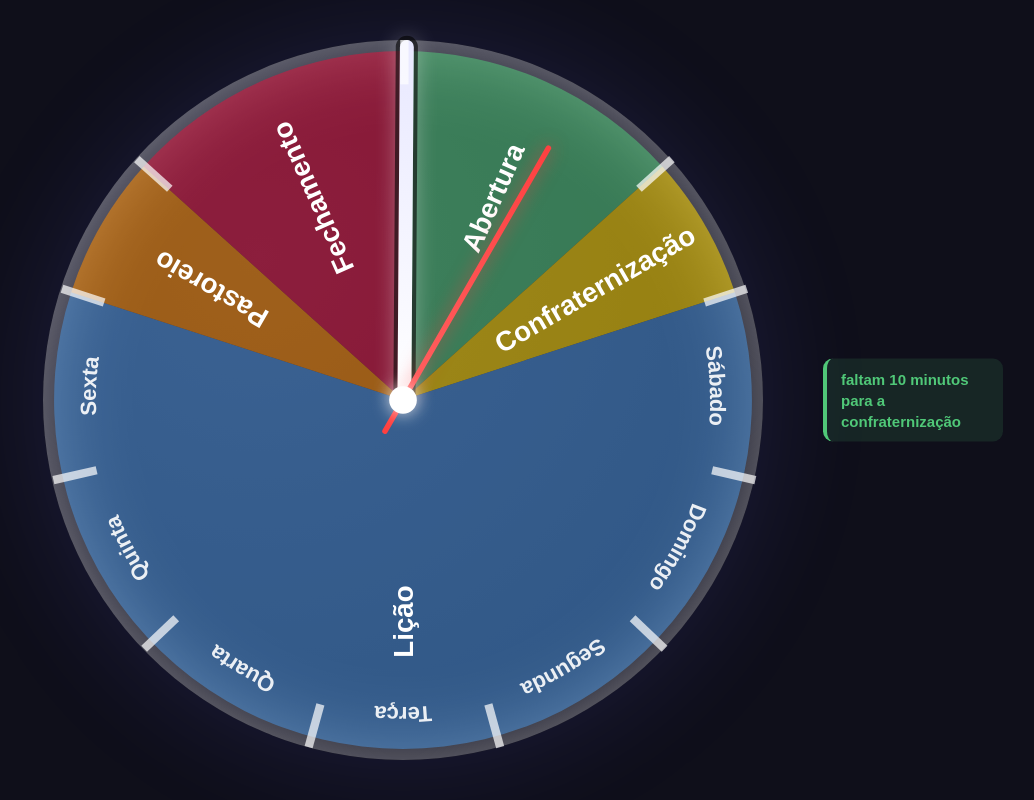
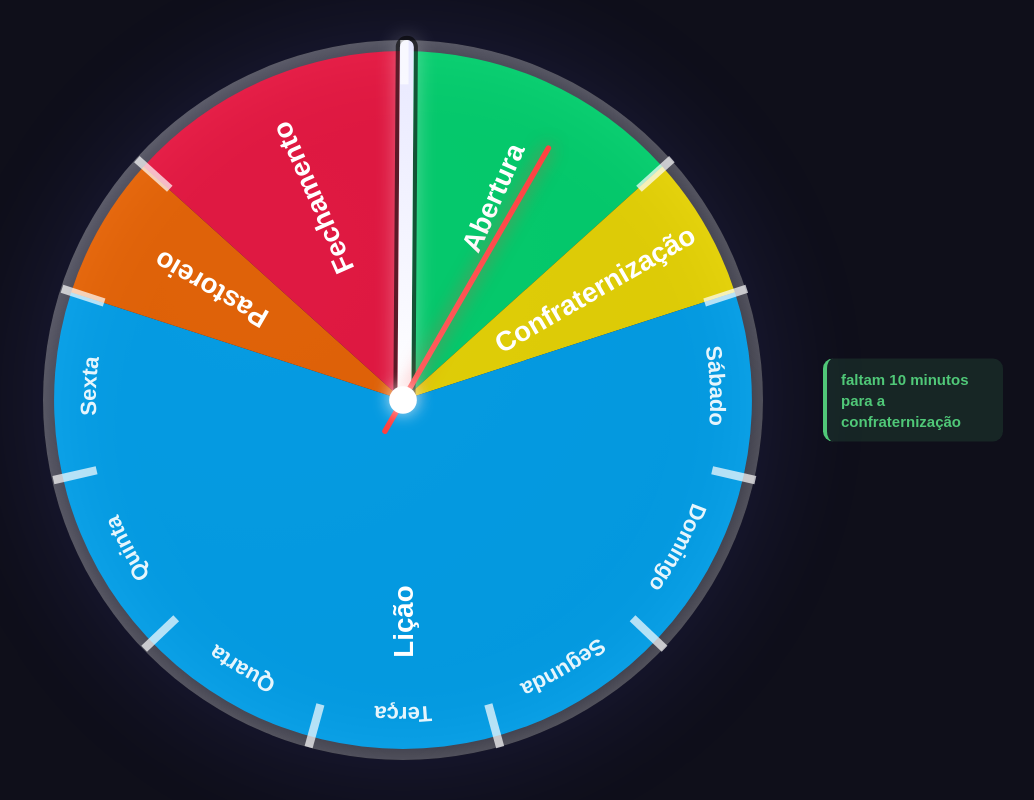
Before and after one commit to leandroNarruda/relogio-escola-sabatina, a plain HTML site: page index.html in a window 1280 px wide. Shown: the whole page, without its empty margins (237-1271 px from the left). Drawn offline with Linux system fonts and the light colour scheme.

Commit message:
Atualiza as cores dos segmentos do relógio e ajusta a opacidade do preenchimento

```diff
--- a/index.html
+++ b/index.html
@@ -285,11 +285,11 @@
     }
 
     const segments = [
-      { start:   0, end:  48, color: '#50c878' }, // verde   — 0–10 min
-      { start:  48, end:  72, color: '#ffd700' }, // amarelo — 10–15 min
-      { start:  72, end: 288, color: '#4a90d9' }, // azul    — 15–60 min
-      { start: 288, end: 312, color: '#ff8c00' }, // laranja — 60–65 min
-      { start: 312, end: 360, color: '#dc143c' }, // vermelho — 65–75 min
+      { start:   0, end:  48, color: '#00e676' }, // verde   — 0–10 min
+      { start:  48, end:  72, color: '#ffea00' }, // amarelo — 10–15 min
+      { start:  72, end: 288, color: '#00b0ff' }, // azul    — 15–60 min
+      { start: 288, end: 312, color: '#ff6d00' }, // laranja — 60–65 min
+      { start: 312, end: 360, color: '#ff1744' }, // vermelho — 65–75 min
     ];
 
     const svgNS = 'http://www.w3.org/2000/svg';
@@ -301,7 +301,7 @@
       const path = document.createElementNS(svgNS, 'path');
       path.setAttribute('d', segmentPath(130, 130, 126, start, end));
       path.setAttribute('fill', color);
-      path.setAttribute('fill-opacity', '0.55');
+      path.setAttribute('fill-opacity', '0.85');
       path.setAttribute('stroke', 'none');
       svg.appendChild(path);
     });
```
